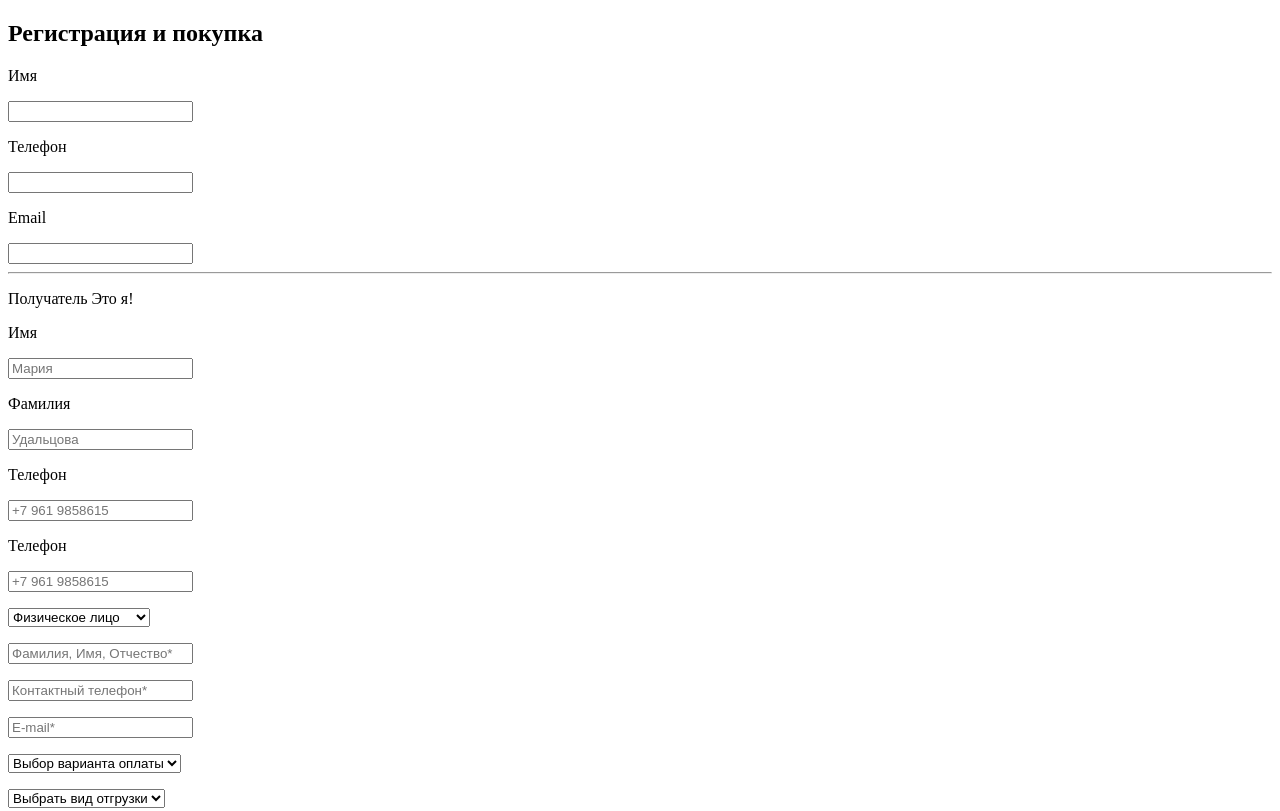
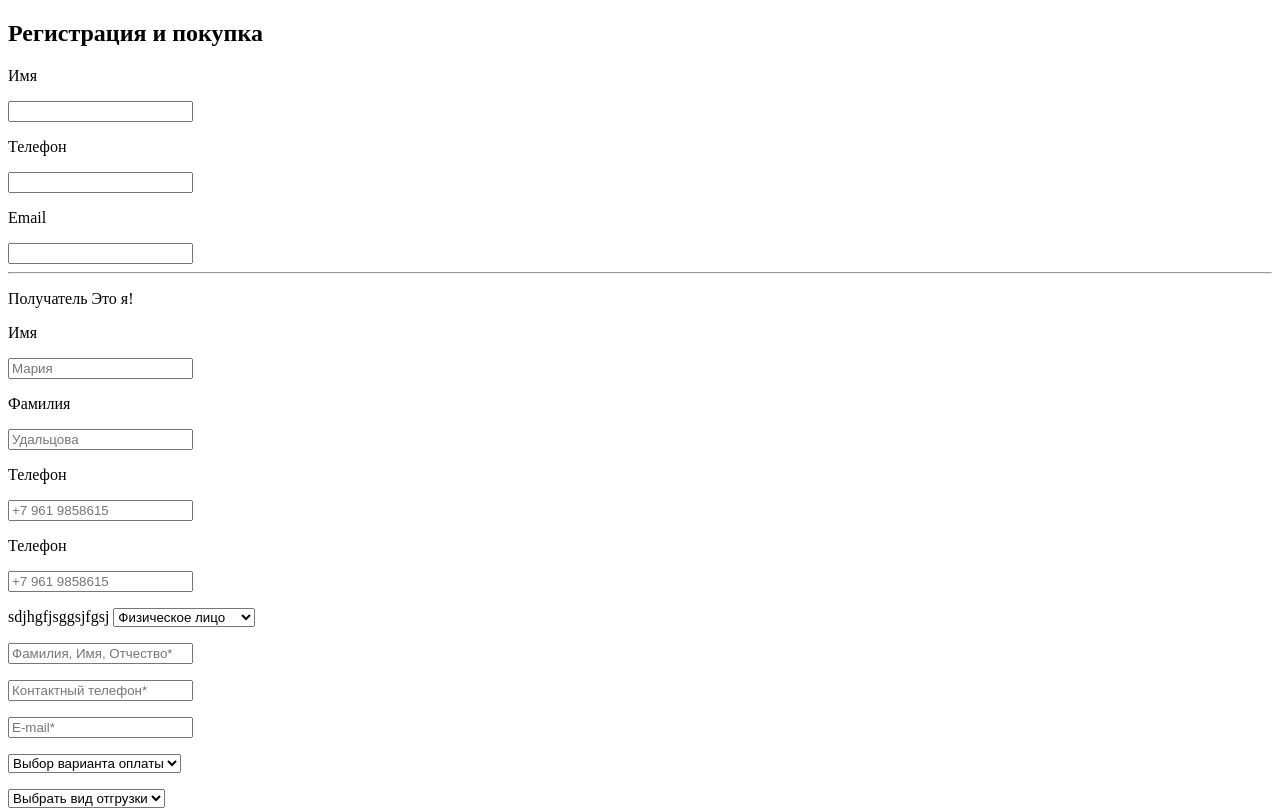
Before and after one commit to Yruy83/Class-work, a plain HTML site: page Lesson-3/index.html in a window 1280 px wide. Shown: the top 811 px of the page. Drawn offline with Linux system fonts and the light colour scheme.

Commit message:
add text
проба

```diff
--- a/Lesson-3/index.html
+++ b/Lesson-3/index.html
@@ -39,7 +39,7 @@
         <p><input type="tel" name="usertel" id="usertel" placeholder="+7 961 9858615"></p>
 
 
-
+    sdjhgfjsggsjfgsj
 
 
 
```
